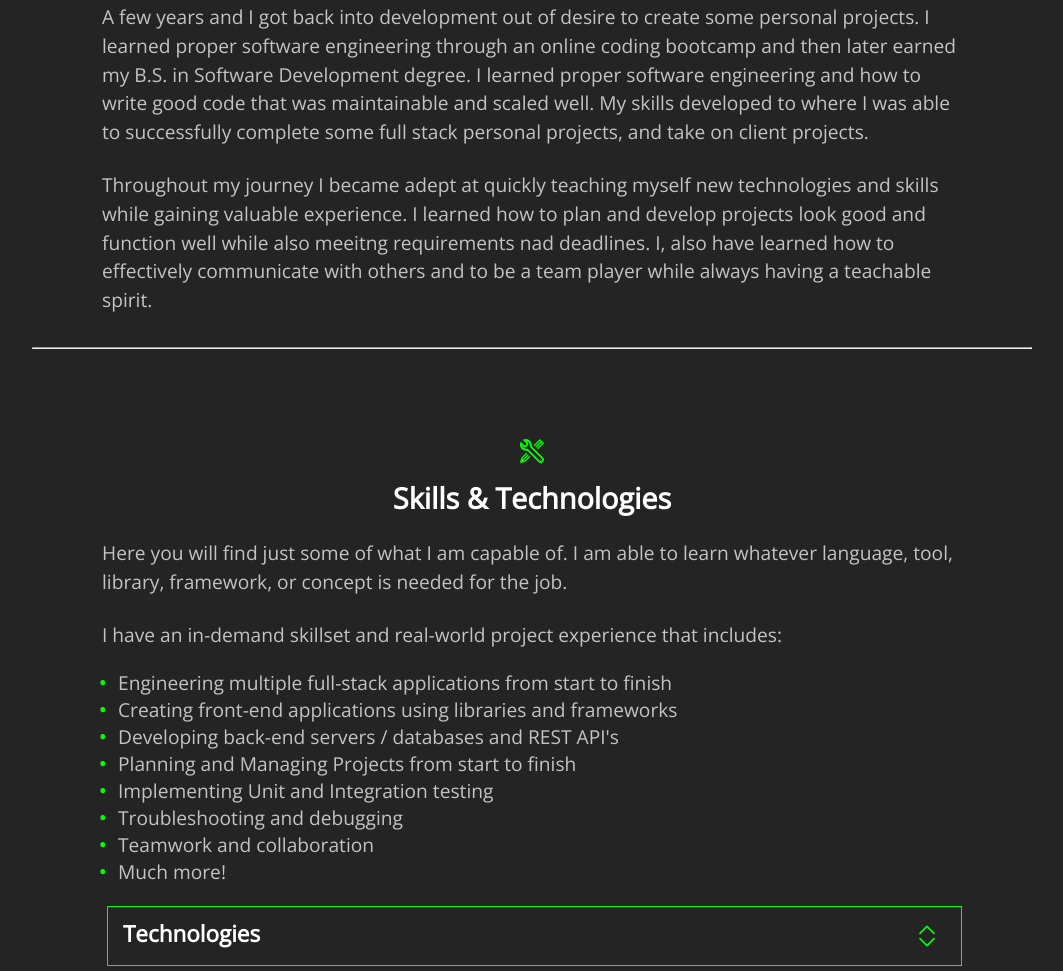
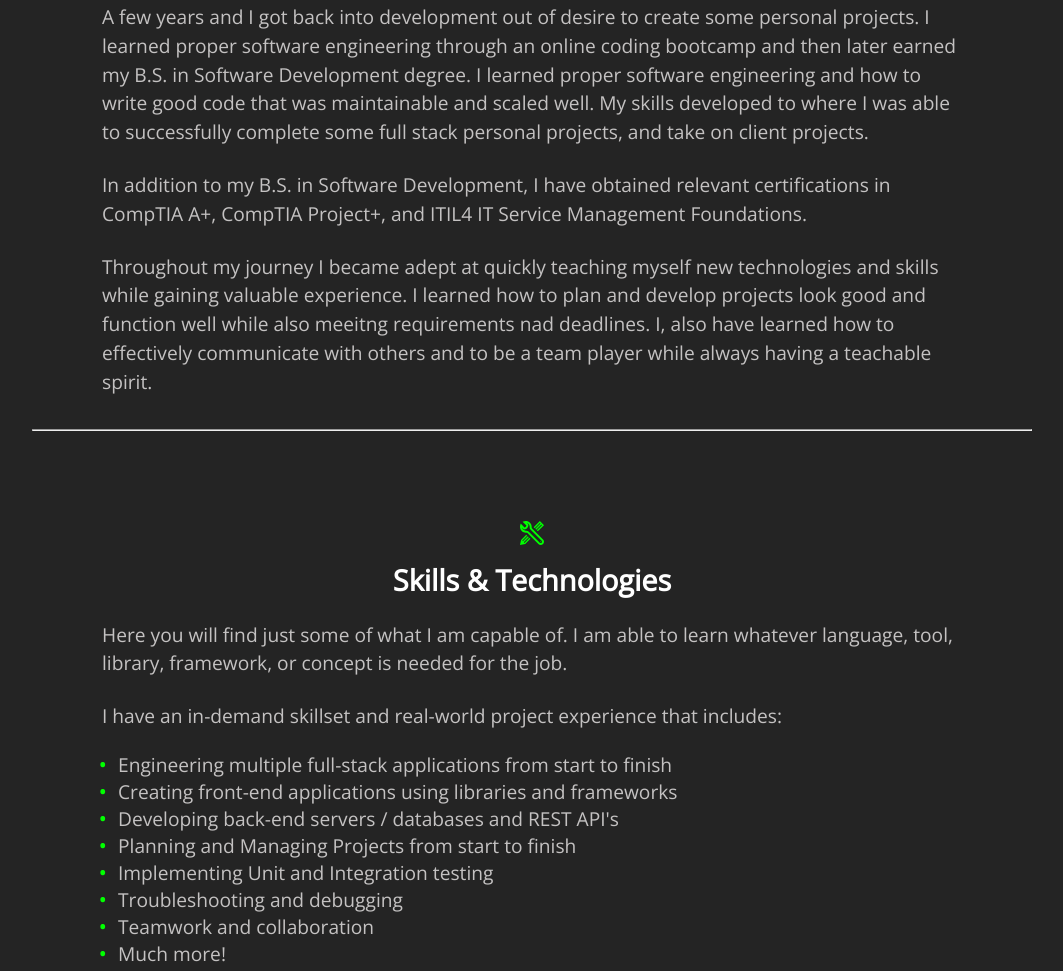
Before and after one commit to mallen13/portfolio, a website: page front-end/index.html in a window 1280 px wide. Shown: the part 1341-2312 px from the top of the page, without its empty margins (108-1171 px from the left). Drawn offline with nearby package versions, Linux system fonts and the light colour scheme.

Commit message:
added recent ertifications to about-me

```diff
--- a/front-end/index.html
+++ b/front-end/index.html
@@ -83,6 +83,11 @@
             engineering through an online coding bootcamp and then later earned my B.S. in Software Development degree.
              I learned proper software engineering and how to write good code that was maintainable and scaled well. My skills developed to where I was able to successfully
             complete some full stack personal projects, and take on client projects.
+        </p>
+
+        <p>
+            In addition to my B.S. in Software Development, I have obtained relevant certifications in CompTIA A+, CompTIA Project+, and
+            ITIL4 IT Service Management Foundations.
         </p>
 
         <p>Throughout my journey I became adept at quickly teaching myself new technologies and skills while gaining valuable experience. I learned how to plan and develop projects
```
Also changed, not shown: 1 other file.
